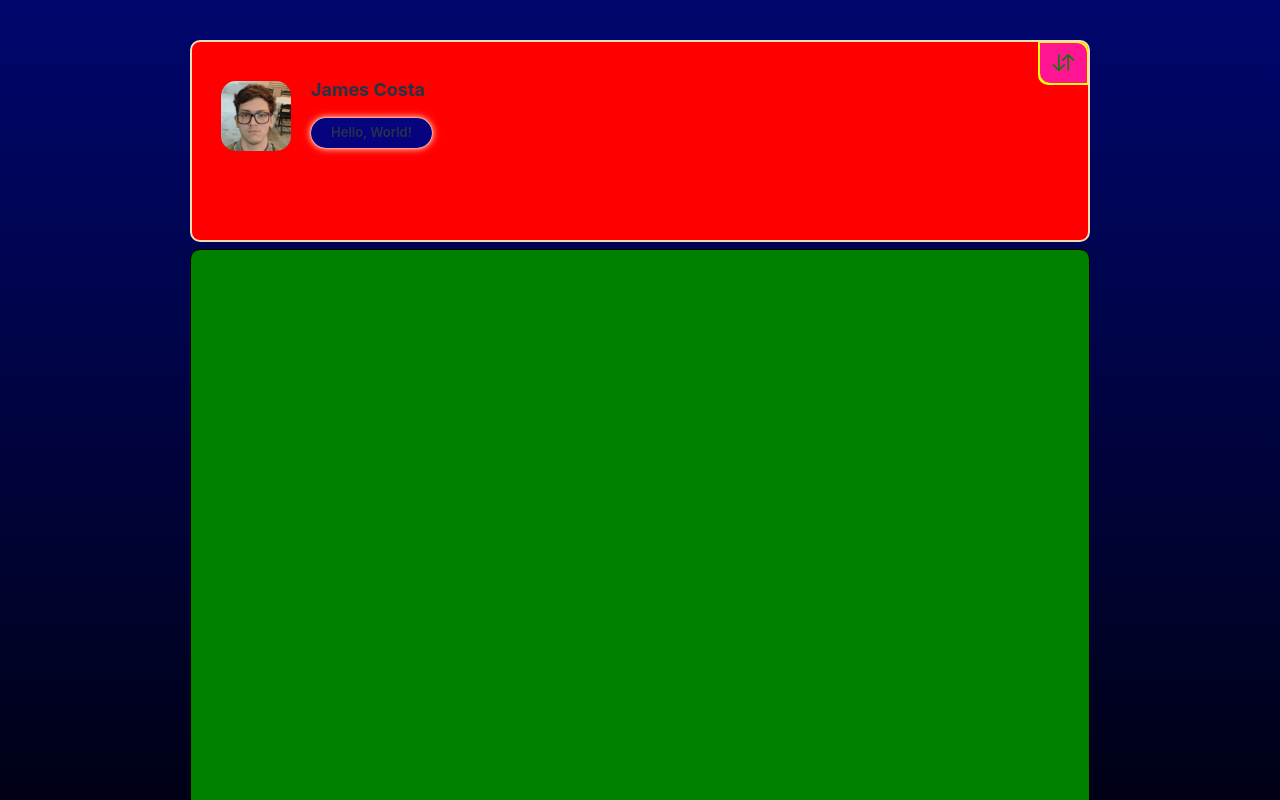
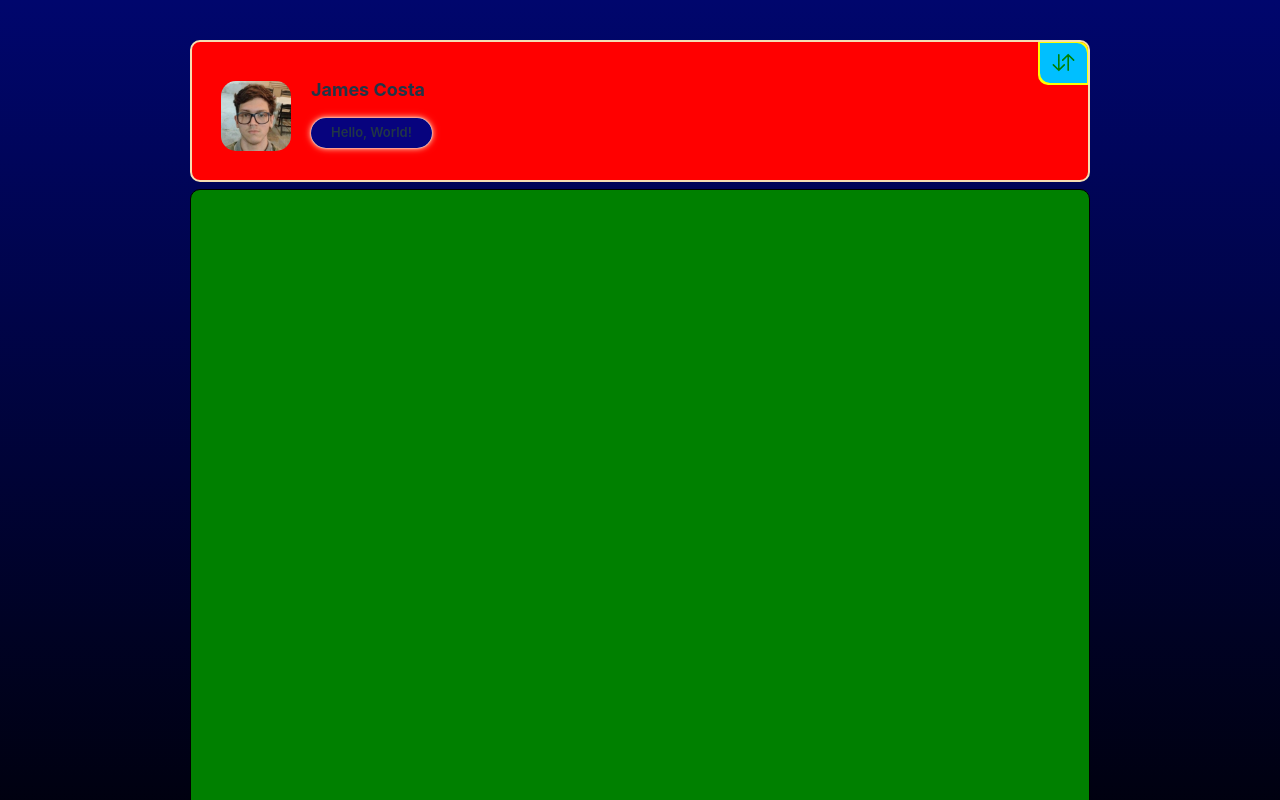
Before and after one commit to DropperDEV/portfolium, a React (Vite) app: page / in a window 1280 px wide. Shown: the top 800 px of the page. Built offline with nearby package versions, Linux system fonts and the light colour scheme.

Commit message:
feat: add animation sidebar with height difference

```diff
--- a/src/ui/Sidebar.tsx
+++ b/src/ui/Sidebar.tsx
@@ -13,16 +13,14 @@ const ContainerSide = styled.aside<{$active: boolean;}>`
   z-index: 1;
   background-color: red;
   width: 240px;
-  height: 620px;
+  max-height:180px;
   padding: 8px;
   border-radius: 10px;
   border: 2px solid wheat;
   margin-top: 10px;
 
   overflow: hidden;
-  transition: 0.5s ease-in-out;
-
-
+  transition: 0.8s ease-in-out;
   display: flex;
   align-items: center;
   flex-direction: column;
@@ -33,12 +31,13 @@ const ContainerSide = styled.aside<{$active: boolean;}>`
     justify-content: normal;
     position: relative;
     padding: 4px;
-    height: ${props => props.$active ? '405px' : 'auto'}
-
+    max-height: ${props => props.$active ? '405px' : 'auto'}
 
   }
 
-
+  @media (min-width: 1280px){
+    max-height: 620px;
+  }
 `;
 
 const StyledImage = styled.img`
@@ -64,8 +63,7 @@ const ContainerTitle = styled.div`
   @media ${device.lg} {
     display: flex;
     align-items: unset;
-    margin: 0px;
-    margin-top: 5px;
+    margin: 5px 0px 0px;
   }
 `;
 
@@ -87,42 +85,36 @@ const StyledSubTitle = styled.p`
   @media ${device.lg} {
     padding: 5px 20px;
   }
-
-
-
-
   @keyframes glow {
     from {
-    box-shadow: 0 0 0.5px #fff, 0 0 1px #fff, 0 0 2px #fff,
+      box-shadow: 0 0 1px #fff, 0 0 1px #fff, 0 0 2px #fff,
       0 0 4px hsla(45, 100%, 90%, 0.5), 0 0 7px hsla(45, 100%, 90%, 0.5),
       0 0 10px hsla(45, 100%, 90%, 0.5), 0 0 12px hsla(45, 100%, 90%, 0.5),
       0 0 15px hsla(45, 100%, 90%, 0.5);
     }
     to {
-    box-shadow: 0 0 2.5px #ffffff0e;
+      box-shadow: 0 0 3px #ffffff0e;
     }
   }
 `;
-
 const Button = styled.button`
   display: none;
   visibility: hidden;
   transition: 0.25s ease;
 
+  &:hover,
+  &:focus {
+    background: greenyellow;
+  }
 
   &:before {
     content: "";
     position: absolute;
     inset: 1px;
     border-radius: inherit;
-    background: deeppink;
-    transition: orange;
+    background: deepskyblue;
+    transition: 0.25s ease;
     z-index: -1;
-  }
-
-  &:hover,
-  &:focus {
-    background: greenyellow;
   }
 
   &:hover::before,
@@ -141,11 +133,9 @@ const Button = styled.button`
     background: yellow;
     transition: 0.25s ease;
     z-index: 1;
-    padding: 5px 12px;
-    padding-top: 8px;
+    padding: 8px 12px 5px;
   }
 `;
-
 const Separator = styled.div<{ $visible?: boolean; $active: boolean}>`
   width: 175px;
   height: 1px;
@@ -153,22 +143,21 @@ const Separator = styled.div<{ $visible?: boolean; $active: boolean}>`
   margin: 15px 0px;
   visibility: ${props => props.$visible ? "visible" : "hidden"};
 
+
   @media ${device.lg}{
     width: 93%;
     visibility: visible;
     display: ${props => props.$active ? "block" : "none"};
   }
 `;
-
-
 const InfoSection = styled.section<{$active: boolean;}>`
-  display: ${props => props.$active ? "grid" : "none"};
+  display: grid;
   grid-template-columns: 1fr;
   gap: 30px;
   transition: 0.5s ease-in-out;
 
   @media ${device.lg}{
-    display: grid;
+    display: ${props => props.$active ? "grid" : "none"};
     grid-template-columns: repeat(2, 1fr);
     grid-template-rows: repeat(2, 1fr);
     grid-column-gap: 0px;
@@ -180,12 +169,14 @@ const InfoSection = styled.section<{$active: boolean;}>`
 `;
 
 const ContainerItem = styled.div<{$active: boolean;}>`
-  display: ${props => props.$active ? "flex" : "none"};
+  display: flex;
   align-items: center;
   min-width: 100%;
   gap: 16px;
+  transition: 0.5s ease-in-out;
 
   @media ${device.lg}{
+    display: ${props => props.$active ? "flex" : "none"};
     min-width: 100%;
     width: fit-content;
     justify-content: flex-start;
@@ -193,27 +184,43 @@ const ContainerItem = styled.div<{$active: boolean;}>`
 `;
 
 const ItemInfo = styled.div<{$active: boolean;}>`
+  display: flex;
+  flex-direction: column;
+  transition: 0.5s ease-in-out;
+
+  @media ${device.lg}{
     display: ${props => props.$active ? "flex" : "none"};
-  flex-direction: column;
+
+  }
 `;
 
 const ItemTitle = styled.p<{$active: boolean;}>`
-  display: ${props => props.$active ? "flex" : "none"};
   color: #c6a6a6;
   font-weight: 600;
   font-size: smaller;
   margin: 0px;
   text-transform: uppercase;
+  transition: 0.5s ease-in-out;
+
+  @media ${device.lg}{
+    display: ${props => props.$active ? "flex" : "none"};
+
+  }
 `;
 
 const ItemBody = styled.p<{$active: boolean;}>`
-  display: ${props => props.$active ? "flex" : "none"};
   font-size: small;
   margin: 0px;
   font-weight: 600;
+  transition: 0.5s ease-in-out;
+
+  @media ${device.lg}{
+    display: ${props => props.$active ? "flex" : "none"};
+
+  }
 `;
 const ContainerIconItem = styled.div<{$active: boolean;}>`
-  display: ${props => props.$active ? "flex" : "none"};
+  display: flex;
 
   position: relative;
   justify-content: center;
@@ -223,16 +230,24 @@ const ContainerIconItem = styled.div<{$active: boolean;}>`
   height: 45px;
   width: 45px;
   z-index: 1;
+  transition: 0.5s ease-in-out;
+
+  @media ${device.lg}{
+    display: ${props => props.$active ? "flex" : "none"};
+
+  }
 `;
 
 const LinkedIconZone = styled.div<{$active: boolean;}>`
-  display: ${props => props.$active ? "flex" : "none"};
+  display: flex;
   gap: 16px;
   justify-content: center;
   align-items: center;
   padding-bottom: 4px;
+  transition: 0.5s ease-in-out;
 
   @media ${device.lg}{
+    display: ${props => props.$active ? "flex" : "none"};
     margin-top: 8px;
     width: 100%;
   }
@@ -249,6 +264,7 @@ const MobileSideTitle = styled.div`
   align-items: center;
   justify-content: flex-start;
   width: 100%;
+  transition: 0.5s ease-in-out;
 
   @media ${device.lg} {
     display: flex;
```
Lines whose indentation alone changed are shown as unchanged.
